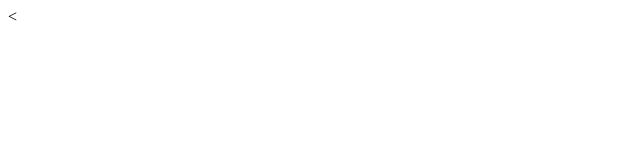
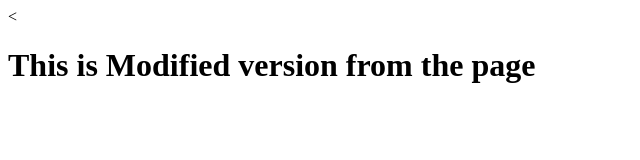
Before and after one commit to tifa-show/cautious-happiness, a plain HTML site: page index.html in a window 1280 px wide. Shown: the whole page, without its empty margins (0-640 px from the left). Drawn offline with Linux system fonts and the light colour scheme.

Commit message:
change the index.html
this change for the html page

```diff
--- a/index.html
+++ b/index.html
@@ -3,12 +3,16 @@
 <head>
     <meta charset="utf-8" />
     <meta http-equiv="X-UA-Compatible" content="IE=edge">
-    <title>Page Title</title>
+    <title>Mustafa Page </title>
     <meta name="viewport" content="width=device-width, initial-scale=1">
     <link rel="stylesheet" type="text/css" media="screen" href="main.css" />
     <script src="main.js"></script>
 </head>
 <body>
 
+    <div>
+    <h1> This is Modified version from the page
+
+    </div>
 </body>
 </html>
```
